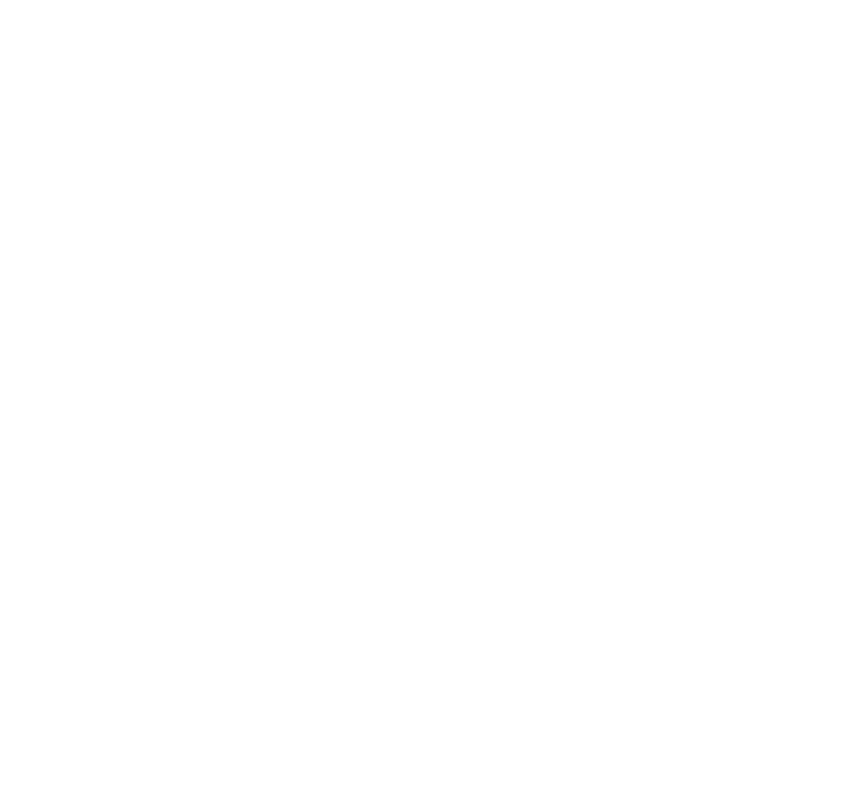
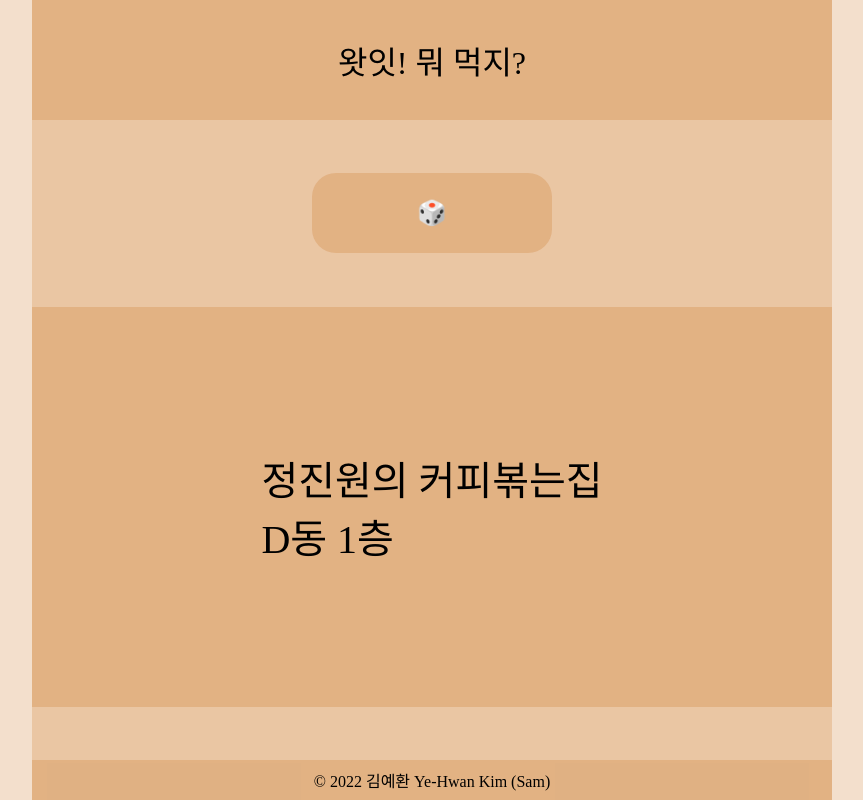
Before and after one commit to yehwankim23/what-eat, a plain HTML site: page index.html in a window 1280 px wide. Shown: the whole page, without its empty margins (208-1071 px from the left). Drawn offline with Linux system fonts and the light colour scheme.

Commit message:
Add layout

```diff
--- a/index.html
+++ b/index.html
@@ -5,6 +5,24 @@
     <meta http-equiv="X-UA-Compatible" content="IE=edge" />
     <meta name="viewport" content="width=device-width, initial-scale=1.0" />
     <title>왓잇! 뭐 먹지?</title>
+    <link rel="stylesheet" href="style.css" />
   </head>
-  <body></body>
+  <body>
+    <div id="viewport">
+      <div id="container">
+        <div id="header">
+          <a href="">왓잇! 뭐 먹지?</a>
+        </div>
+        <div id="button">🎲</div>
+        <div id="result">
+          정진원의 커피볶는집
+          <br />
+          D동 1층
+        </div>
+        <div id="footer">
+          <a href="https://github.com/yehwankim23/what-eat">© 2022 김예환 Ye-Hwan Kim (Sam)</a>
+        </div>
+      </div>
+    </div>
+  </body>
 </html>
--- /dev/null
+++ b/style.css
@@ -0,0 +1,63 @@
+body {
+  margin: 0;
+  font-family: "Jua";
+  overflow-x: hidden;
+}
+
+div {
+  background-color: rgba(192, 96, 0, 0.2);
+  display: flex;
+  flex-direction: column;
+}
+
+#viewport {
+  width: 100vw;
+  min-height: 100vh;
+  align-items: center;
+}
+
+#container {
+  width: 100vmin;
+  min-height: 100vh;
+  align-items: center;
+  justify-content: space-between;
+}
+
+#header {
+  width: 100vmin;
+  height: 15vh;
+  align-items: center;
+  justify-content: center;
+  font-size: 4vh;
+}
+
+#button {
+  width: 30vh;
+  height: 10vh;
+  border-radius: 3vh;
+  align-items: center;
+  justify-content: center;
+  font-size: 3vh;
+  cursor: pointer;
+}
+
+#result {
+  width: 100vmin;
+  height: 50vh;
+  align-items: center;
+  justify-content: center;
+  font-size: 5vh;
+}
+
+#footer {
+  width: 100vmin;
+  height: 5vh;
+  align-items: center;
+  justify-content: center;
+  font-size: 2vh;
+}
+
+a {
+  color: black;
+  text-decoration: none;
+}
```
